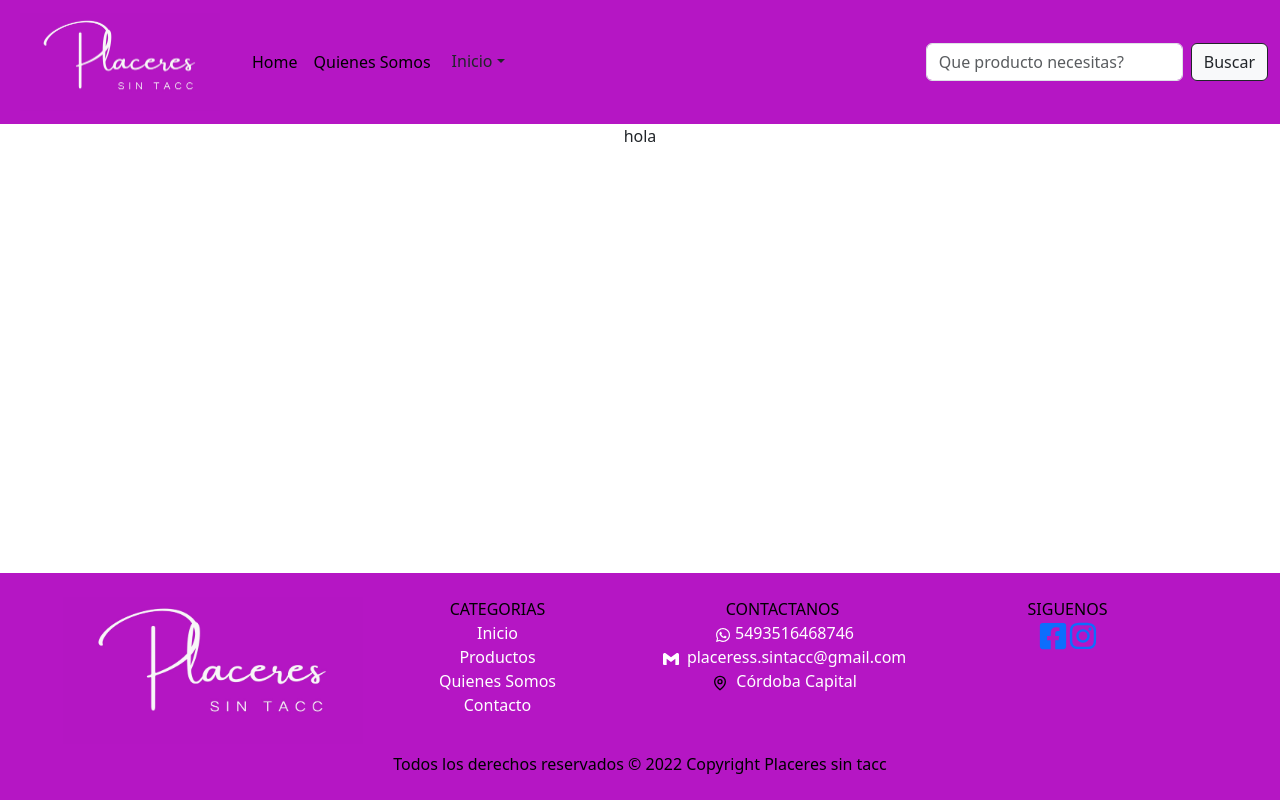
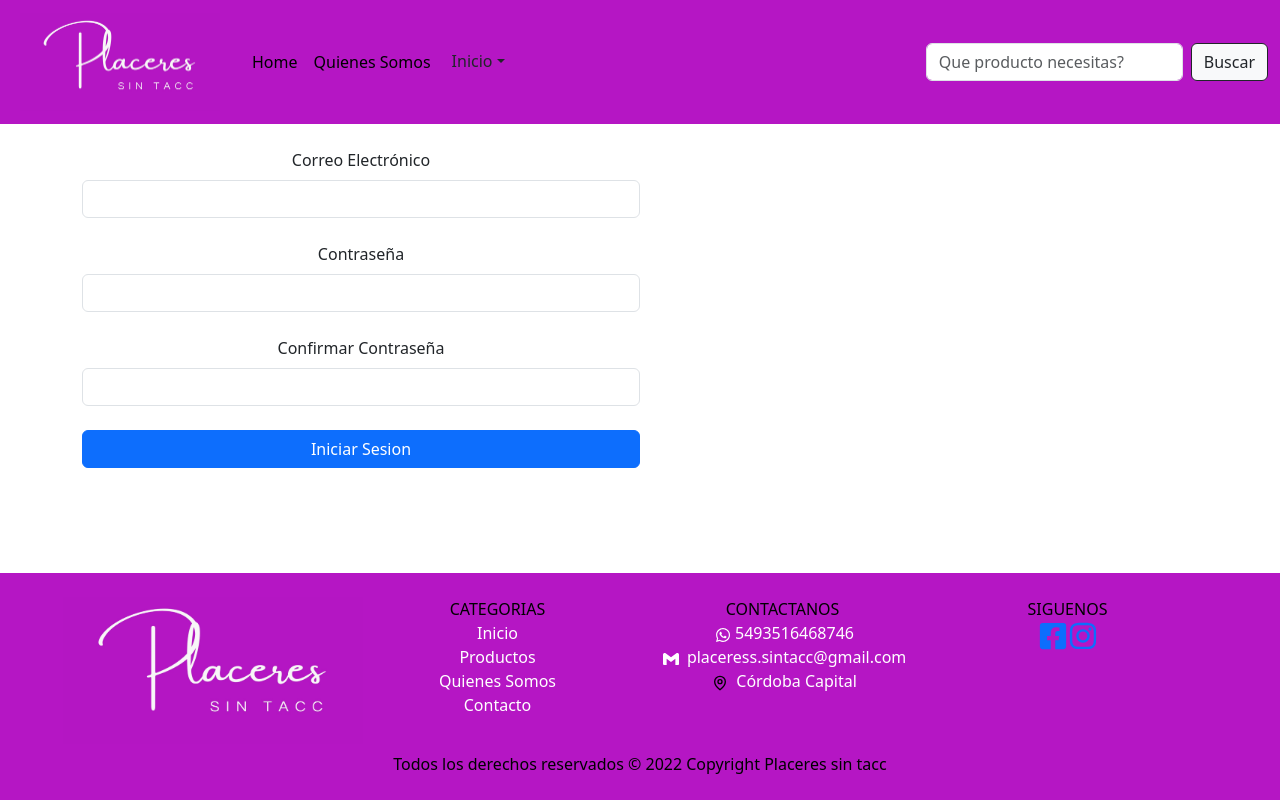
Before and after one commit to jcrnieto/frontend-placeressintacc, a React (Create React App) app: page /CrearCuenta in a window 1280 px wide. Built offline with nearby package versions, Linux system fonts and the light colour scheme.

Commit message:
quienes somos

```diff
--- a/package.json
+++ b/package.json
@@ -9,6 +9,7 @@
     "axios": "^1.2.0",
     "bootstrap": "^5.3.0-alpha1",
     "firebase": "^9.14.0",
+    "formik": "^2.2.9",
     "react": "^18.2.0",
     "react-dom": "^18.2.0",
     "react-icons": "^4.7.1",
--- a/public/index.html
+++ b/public/index.html
@@ -31,7 +31,7 @@
       work correctly both with client-side routing and a non-root public URL.
       Learn how to configure a non-root public URL by running `npm run build`.
     -->
-    <title>React App</title>
+    <title>Placeres Sin TACC</title>
   </head>
   <body>
     <noscript>You need to enable JavaScript to run this app.</noscript>
--- a/src/components/CardId/CardId.jsx
+++ b/src/components/CardId/CardId.jsx
@@ -14,7 +14,7 @@ const CardId = ()=>{
        dispatch(getProductId(id))
     },[dispatch,id])
     return(
-      <div className='container'>
+      <div className='container w-50'>
         <div class="card mb-5 mt-5">
            <img src={idProduct.image} class="card-img-top"  alt="..."/>
            <div class="card-body">
--- a/src/components/Cards/Cards.jsx
+++ b/src/components/Cards/Cards.jsx
@@ -51,7 +51,7 @@ const Cards = () => {
                 );
             }
 
-          )): <div className="not-found"><h1>No se encontró receta</h1></div> }
+          )): <div className="not-found"><h1>No se encontró producto</h1></div> }
           </div>
           <ReactPaginate
           previousLabel={'<<'}
--- a/src/components/Carousel/Carousel.jsx
+++ b/src/components/Carousel/Carousel.jsx
@@ -1,12 +1,11 @@
-//import { Carousel } from "bootstrap";
 import panCordero from '../../image/panCordero.jpeg'
 import sandwichMiga from '../../image/sandwichMiga.jpeg'
 import tortaChocolate from '../../image/tortaChocolate.jpeg'
-//import tortaMerengue from '../../image/tortaMerengue.jpeg'
+
 
 const Carousel = () => {
     return(
-      <>
+      <div className='container mb-3'>
       <div id="carouselExampleIndicators" class="carousel slide" data-bs-ride="carousel">
   <div class="carousel-indicators">
     <button type="button" data-bs-target="#carouselExampleIndicators" data-bs-slide-to="0" class="active" aria-current="true" aria-label="Slide 1"></button>
@@ -36,7 +35,7 @@ const Carousel = () => {
     <span class="visually-hidden">Next</span>
   </button>
 </div>
-      </>
+</div>
     )
 }
 
--- a/src/components/CrearCuenta/CrearCuenta.jsx
+++ b/src/components/CrearCuenta/CrearCuenta.jsx
@@ -1,9 +1,57 @@
+import { useNavigate } from 'react-router-dom';
+import { Formik } from 'formik';
+
+
 
 const CrearCuenta = () => {
+    const navigate = useNavigate();
+
+
+
     return (
-        <div>
-            hola
+        <div className="container ">
+            <Formik>
+                {() => (
+                    <form action="#" className='w-50 mt-4 needs-validation' novalidate>
+                    <div className="mb-4">
+                      <label for="email" className="form-label">Correo Electrónico</label>
+                      <input
+                          type="email"
+                          className="form-control"
+                          name="email"
+                          id="validationCustomEmail"
+                          aria-describedby="inputGroupPrepend"
+                          required
+                       />
+                      <div class="invalid-feedback">
+                        Ingresar Correo Eléctronico
+                       </div>
+                    </div>
+                    <div className="mb-4">
+                    <label for="email" className="form-label">Contraseña</label>
+                      <input
+                         type="password"
+                         className="form-control"
+                         name="password"
+                         />
+                    </div>
+                    <div className="mb-4">
+                    <label for="email" className="form-label">Confirmar Contraseña</label>
+                      <input
+                          type="password"
+                          className="form-control"
+                          name="password"
+                         />
+                    </div>
+                    <div className="d-grid">
+                      <button type="submit" className="btn btn-primary">Iniciar Sesion</button>
+                    </div>
+                  </form>
+                )}
+           </Formik>
         </div>
+
+
     );
 }
 
--- a/src/components/QuienesSomos/QuienesSomos.jsx
+++ b/src/components/QuienesSomos/QuienesSomos.jsx
@@ -1,14 +1,12 @@
 const QuienesSomos = () => {
     return (
         <div className="container">
-            <p>Holaaa !  Les damos la Bienvenida al mundo de Indie.bebe un emprendimiento que poco a poco se va ganando el título de empresa.
-
-Si estas leyendo esto y quizás no nos conozcas queremos presentarnos, somos Celes & Meme, somos amigas de la vida y ahora las creadoras de este sueño hecho realidad que va creciendo día a día.
-
-Hacemos “Pequeñas prendas con alma”, sin diferenciación de género considerando que los colores no tienen clasificación; para bebés desde el talle Prematuro, el cual fue nuestro punto de partida y hasta los 24 meses.
-
-Desde el primer día nuestra premisa fue  hacer algo bien diferente a lo que se puede encontrar en el mercado de indumentaria de bebé sumando y siendo parte de esta nueva propuesta que se plantea mundialmente de moda sustentable, moda etica o slowfashion.
-Confeccionando prendas cuya calidad no solo acompañe el día y a día, sino que las mismas puedan heredarse y así seguir vistiendo a los pequeños #miniindies quw las reciben. </p>
+            <p className="mt-5">Somos Placeres Sin Tacc, una empresa dedicada a la elaboración de productos libres de gluten y sin tacc.
+Todo comenzó en el año 2015 cuando después de un diagnóstico de celiaquia me encontré en el desafío de conseguir productos sin gluten. Al no encontrar la variedad que me gustaría, decidí abrir un local bar - almacén 100% libre de gluten en donde los celíacos pudiesen encontrar todo lo que buscaban en un solo lugar.
+La demanda de los celíacos por "lo casero" me obligó a ir por más y comencé a elaborar algunos productos como medialunas y criollos (bizcochitos).
+7 años después, nos dedicamos exclusivamente a la elaboración de una amplia variedad de productos (más de 40) destacando su sabor artesanal, casero y apto para todos! Cómo apto para todos? Si son sin TACC!
+Claro que son aptos para todos porque trabajamos día a día para que una persona celíaca no tenga que comer diferente o distinto en una reunión social. Todos pueden comer nuestras pizzas, pastas y panes sin sentir un gusto feo o con "gusto a celiaco" cómo suelen llamarlo.
+Animate a probar nuestros productos porque después ya no hay vuelta atrás! </p>
         </div>
     )
 }
--- a/src/redux/actions/index.js
+++ b/src/redux/actions/index.js
@@ -3,7 +3,7 @@ import axios from 'axios';
 export function addProduct(payload ){
     return async function(dispatch){
     try{
-          var json = await axios.post('http://localhost:3001/addProduct', payload)
+          var json = await axios.post('http://localhost:1600/addProduct', payload)
           //console.log(json.data)
           return json.data
     }catch(error){
@@ -15,7 +15,7 @@ export function addProduct(payload ){
 export function getProduct(){
     return async function (dispatch){
         try{
-            var json = await axios.get('http://localhost:3001/getProduct')
+            var json = await axios.get('http://localhost:1600/getProduct')
             //console.log('actions', json.data)
             return dispatch({
                 type:'GET_PRODUCTS',
@@ -31,7 +31,7 @@ export function getProductId(id){
     return async function (dispatch){
         try {
             //console.log('parametro',id)
-            var json = await axios.get(`http://localhost:3001/getId/${id}`)
+            var json = await axios.get(`http://localhost:1600/getId/${id}`)
             //console.log('actions', json.data)
             return dispatch({
                 type: 'GET_PRODUCT_ID',
@@ -46,7 +46,7 @@ export function getProductId(id){
 export function getSearchTitle(title){
     return async function (dispatch){
         try{
-           var json = await axios.get(`http://localhost:3001/getName?title=${title}`)
+           var json = await axios.get(`http://localhost:1600/getName?title=${title}`)
            //console.log('actions', json.data)
            return dispatch({
             type: 'GET_SEARCH_TITLE',
```
Also changed, not shown: 1 other file (tests, documents, lock files or other folders).
